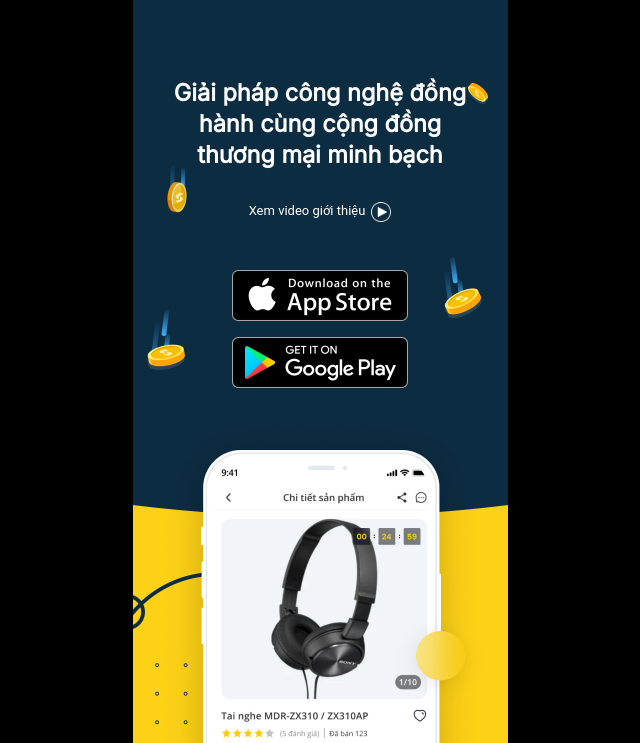
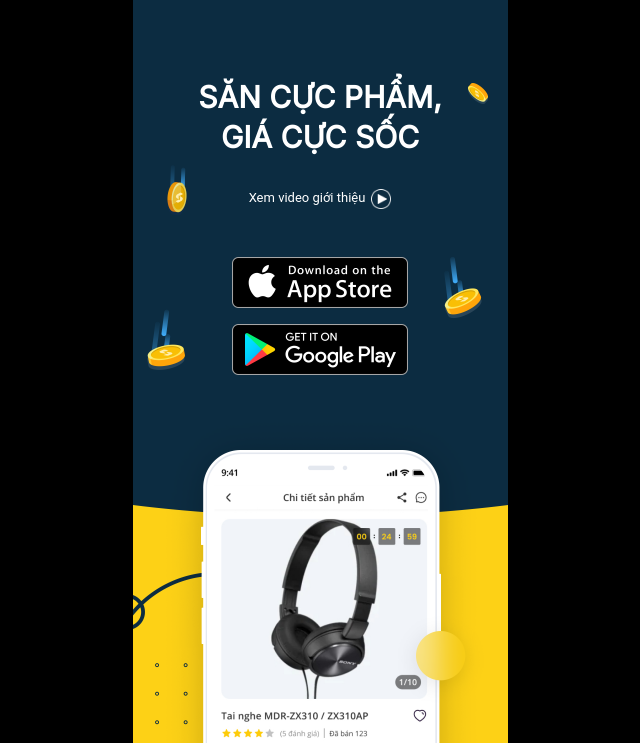
Before and after one commit to LeThanhVu1995/shopdi-mobile, a plain HTML site: page index.html in a window 1280 px wide. Shown: the part 57-800 px from the top of the page, without its empty margins (320-960 px from the left). Drawn offline with Linux system fonts and the light colour scheme.

Commit message:
update title

```diff
--- a/index.html
+++ b/index.html
@@ -53,7 +53,8 @@
         <div class="banner">
           <div class="banner-content">
             <h1>
-              Giải pháp công nghệ đồng hành cùng cộng đồng thương mại minh bạch
+              SĂN CỰC PHẨM,<br />
+              GIÁ CỰC SỐC
             </h1>
           </div>
           <div class="banner-intro">
--- a/sass/_banner.scss
+++ b/sass/_banner.scss
@@ -45,11 +45,10 @@
     justify-content: center;
 
     h1 {
-      width: 314px;
       font-style: normal;
       font-weight: 600;
-      font-size: 23.4633px;
-      line-height: 31px;
+      font-size: 30px;
+      line-height: 40px;
       display: flex;
       align-items: center;
       text-align: center;
```
Also changed, not shown: css/app.css, 1 other file.
